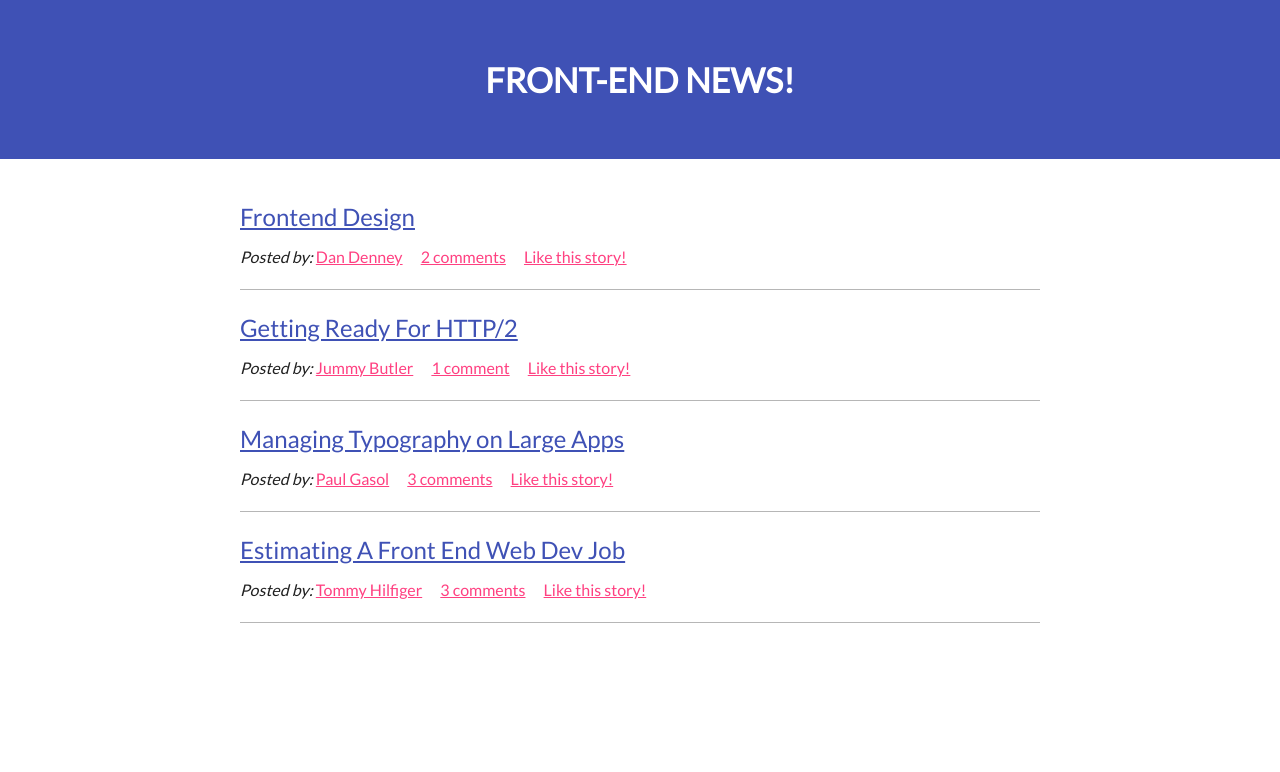
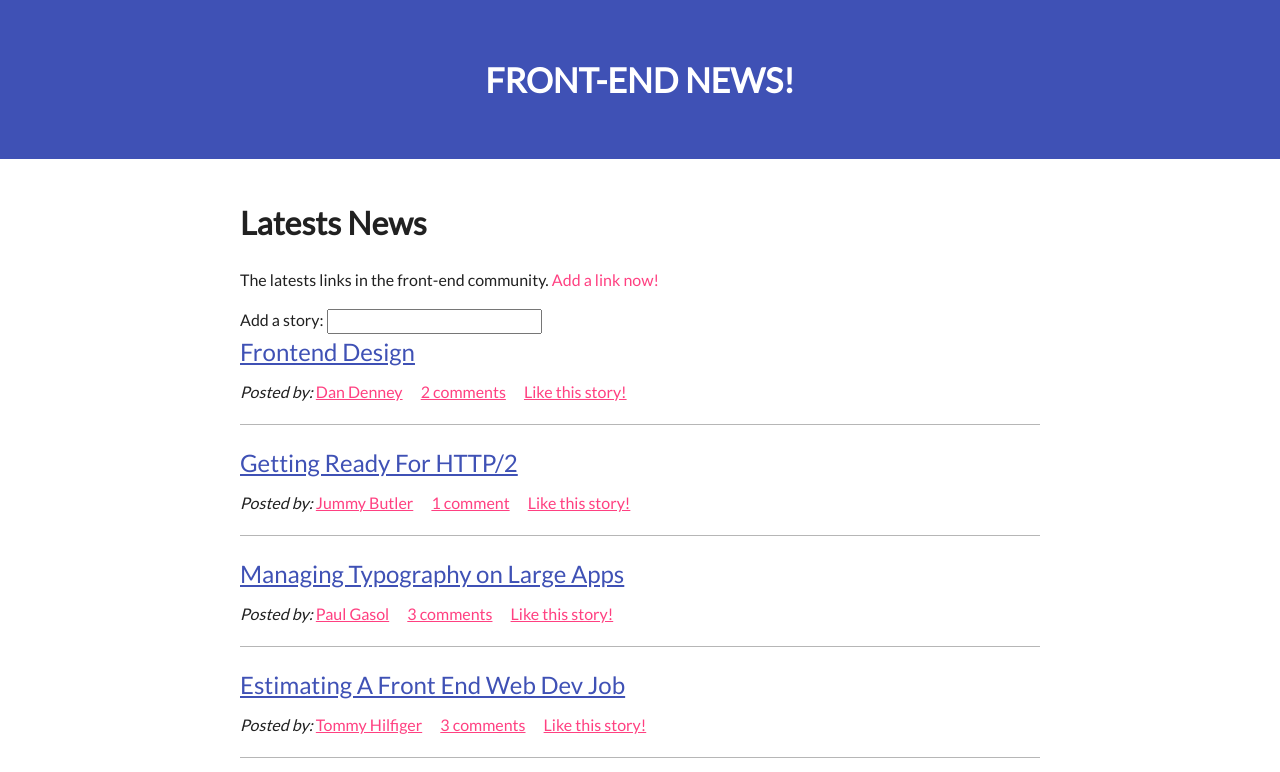
Before and after one commit to KonstLof/Build_an_Interactive_Website, a plain HTML site: page index.html in a window 1280 px wide. Drawn offline with nearby package versions, Linux system fonts and the light colour scheme; a web font is replaced by a local one.

Commit message:
Form added

```diff
--- a/index.html
+++ b/index.html
@@ -17,6 +17,14 @@
     </header>
     <main class='content'>
       <div class='container'>
+        <header class='subheader'>
+          <h1>Latests News</h1>
+          <p>The latests links in the front-end community. <a ref='#'>Add a link now!</a></p>
+          <form class='form'>
+            <label class='form-label' for='form-link-input'>Add a story:</label>
+            <input class='form-input' type='text' id='form-link-input'/>
+          </form>
+        </header>
         <ol class='news'>
           <li class='news-item'>
             <a class='news-link' href='#'>Frontend Design</a>
```
